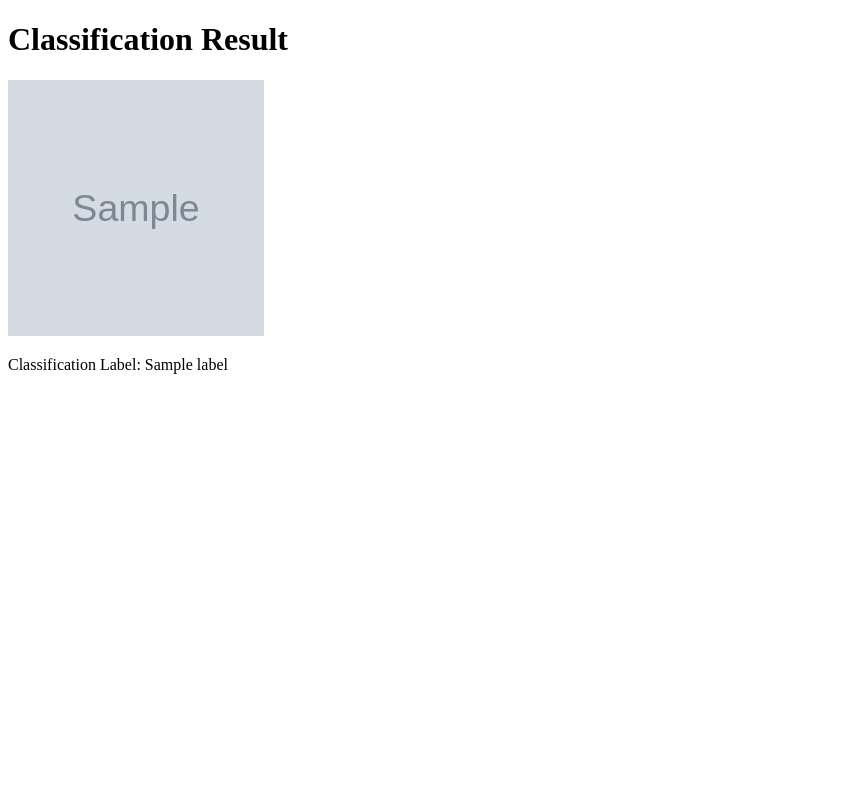
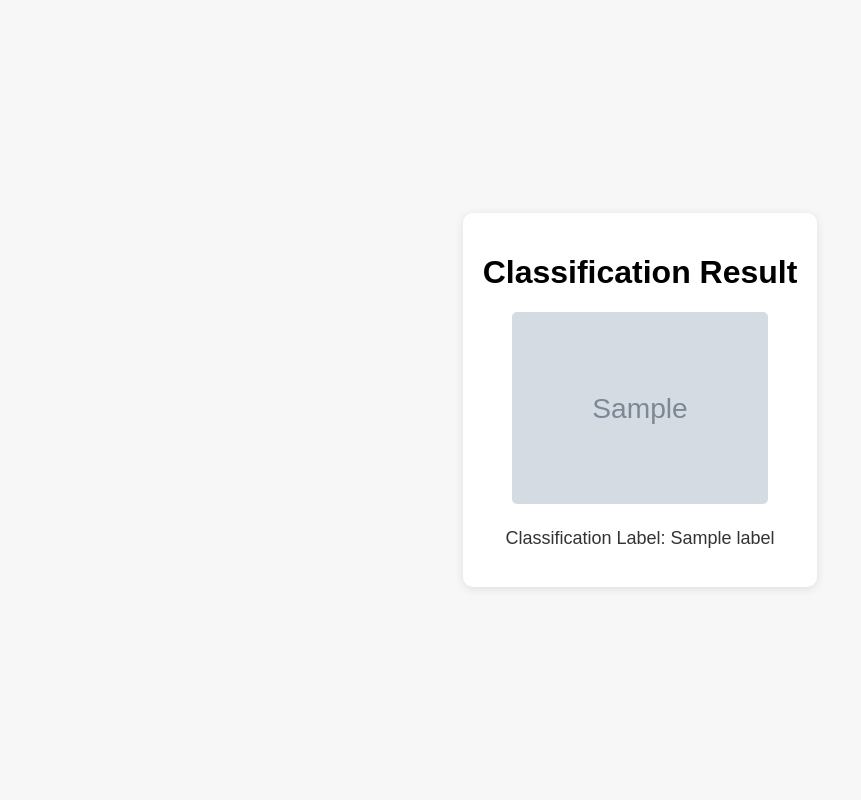
Before and after one commit to Omar-Said-4/Arabic_OFR, a Flask app: template flask-app/app/templates/result.html in a window 1280 px wide. Shown: the whole page, without its empty margins (0-861 px from the left). Run offline with Flask 2, Linux system fonts and the light colour scheme; the template is opened without the code that fills it: most values are stand-ins (such as "Sample title", 1, 10 or a date in 2020); grey boxes marked "Sample" are stand-in pictures; parts of the project's set-up code (start-up, migrations or seed data) failed here and were passed over.

Commit message:
Add templates styles

```diff
--- a/flask-app/app/templates/result.html
+++ b/flask-app/app/templates/result.html
@@ -4,6 +4,35 @@
     <meta charset="utf-8" />
     <meta name="viewport" content="width=device-width, initial-scale=1" />
     <title>Classification Result</title>
+    <style>
+      body {
+        font-family: Arial, sans-serif;
+        margin: 0;
+        padding: 0;
+        background: #f7f7f7;
+        display: flex;
+        justify-content: center;
+        align-items: center;
+        height: 100vh;
+      }
+      .container {
+        text-align: center;
+        background: #fff;
+        padding: 20px;
+        border-radius: 10px;
+        box-shadow: 0 2px 10px rgba(0, 0, 0, 0.1);
+      }
+      img {
+        max-width: 100%;
+        height: auto;
+        border-radius: 5px;
+      }
+      p {
+        color: #333;
+        font-size: 18px;
+        margin-top: 20px;
+      }
+    </style>
   </head>
   <body>
     <div class="container">
```
Also changed, not shown: flask-app/app/templates/upload.html (+41 -0 lines).
